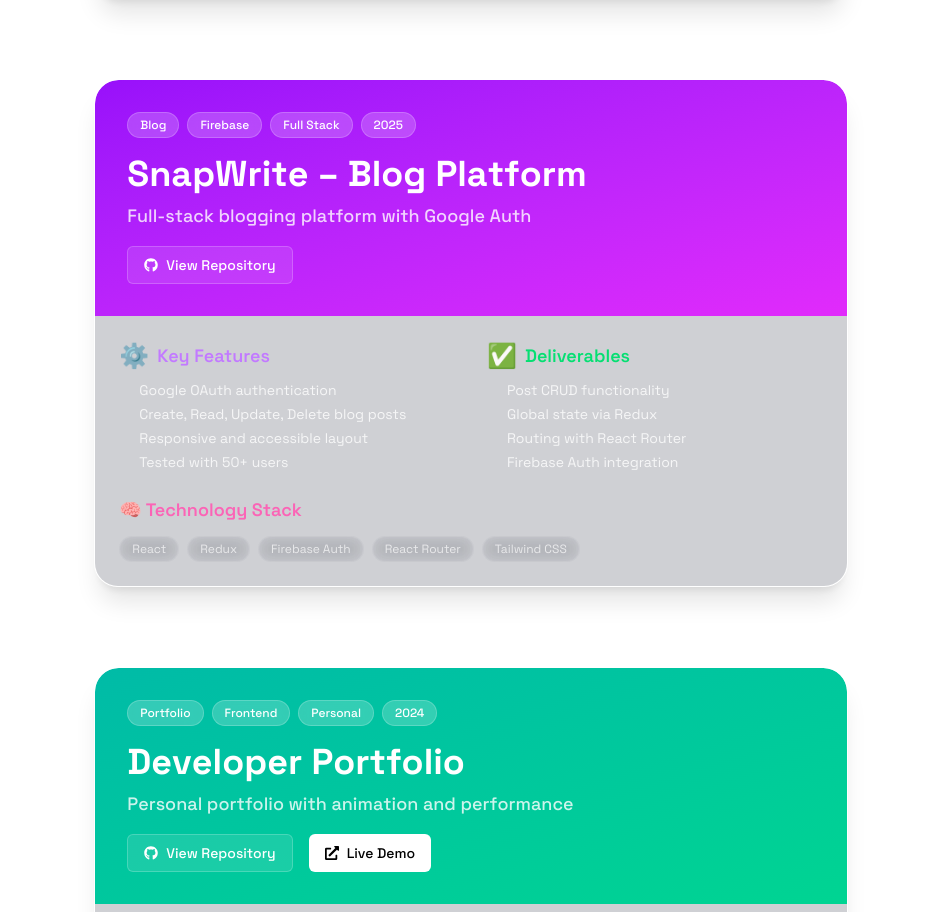
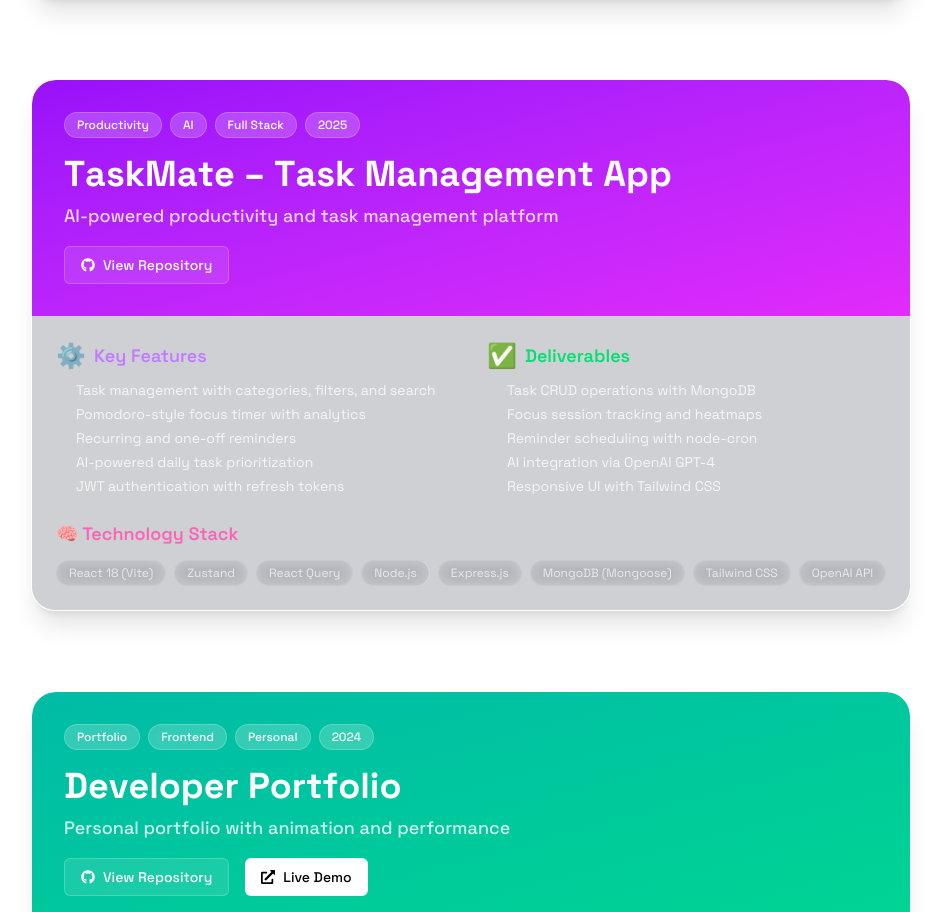
Before and after one commit to Vinit-Pothuraju/MyPortfolio, a React (Vite) app in the folder Frontend/: page / in a window 1280 px wide. Shown: the part 4018-4930 px from the top of the page, without its empty margins (169-1110 px from the left). Built offline with nearby package versions, Linux system fonts and the light colour scheme.

Commit message:
Added Project

```diff
--- a/Frontend/src/Components/Sections/Projects.jsx
+++ b/Frontend/src/Components/Sections/Projects.jsx
@@ -35,33 +35,39 @@
     liveLink: "",
   },
   {
-    title: "SnapWrite – Blog Platform",
-    subtitle: "Full-stack blogging platform with Google Auth",
+  title: "TaskMate – Task Management App",
+  subtitle: "AI-powered productivity and task management platform",
   description:
-      "A dynamic blogging platform with secure Google login, post management (CRUD), and mobile-friendly design.",
-    tags: ["Blog", "Firebase", "Full Stack", "2025"],
+    "A comprehensive productivity application to manage tasks, focus with Pomodoro sessions, set reminders, and get AI-powered daily suggestions.",
+  tags: ["Productivity", "AI", "Full Stack", "2025"],
   features: [
-      "Google OAuth authentication",
-      "Create, Read, Update, Delete blog posts",
-      "Responsive and accessible layout",
-      "Tested with 50+ users",
+    "Task management with categories, filters, and search",
+    "Pomodoro-style focus timer with analytics",
+    "Recurring and one-off reminders",
+    "AI-powered daily task prioritization",
+    "JWT authentication with refresh tokens",
   ],
   deliverables: [
-      "Post CRUD functionality",
-      "Global state via Redux",
-      "Routing with React Router",
-      "Firebase Auth integration",
+    "Task CRUD operations with MongoDB",
+    "Focus session tracking and heatmaps",
+    "Reminder scheduling with node-cron",
+    "AI integration via OpenAI GPT-4",
+    "Responsive UI with Tailwind CSS",
   ],
   techStack: [
-      "React",
-      "Redux",
-      "Firebase Auth",
-      "React Router",
+    "React 18 (Vite)",
+    "Zustand",
+    "React Query",
+    "Node.js",
+    "Express.js",
+    "MongoDB (Mongoose)",
     "Tailwind CSS",
+    "OpenAI API",
   ],
-    repoLink: "https://github.com/Vinit-Pothuraju/SnapWrite",
+  repoLink: "https://github.com/Vinit-Pothuraju/TaskMate",
   liveLink: "",
-  },
+}
+,
   {
     title: "Developer Portfolio",
     subtitle: "Personal portfolio with animation and performance",
```
Lines whose indentation alone changed are shown as unchanged.
